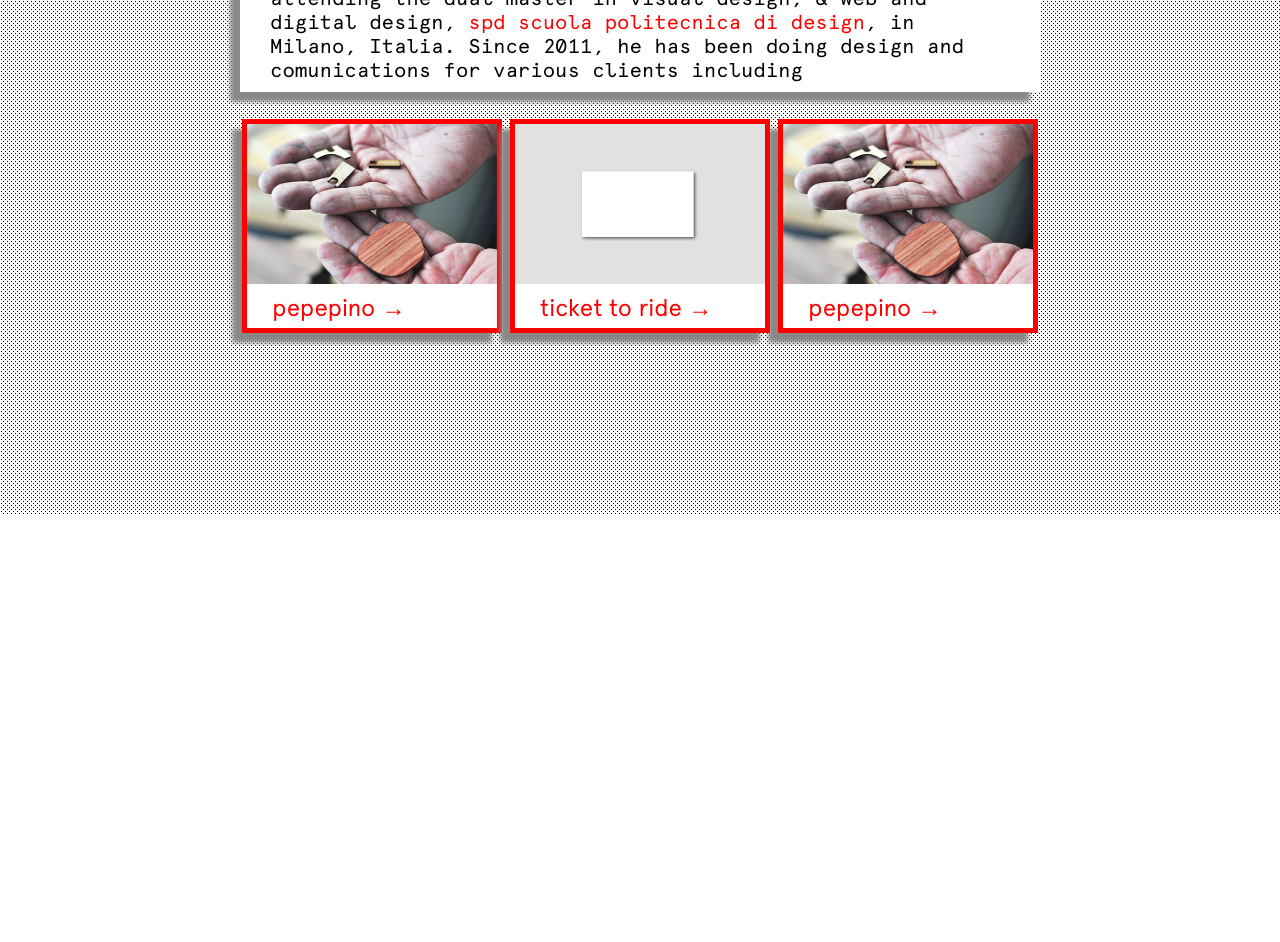
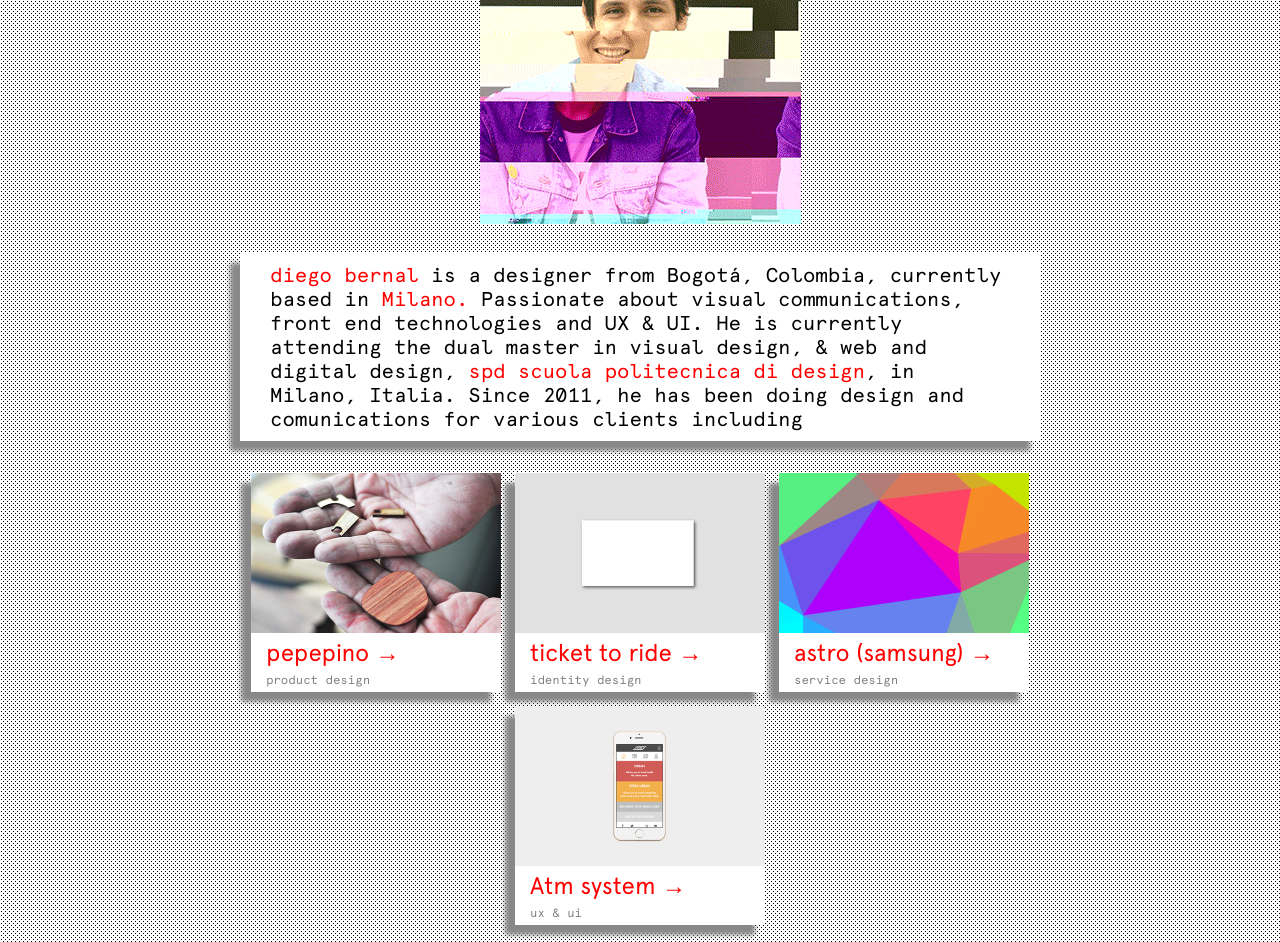
Before and after one commit to diegobernalh/diegobernalh.github.io, a plain HTML site: page index.html in a window 1280 px wide. Shown: the part 286-1228 px from the top of the page. Before the commit the page ends 800 px from the top, so only its background shows below. Drawn offline with nearby package versions, Linux system fonts and the light colour scheme.

Commit message:
picture changes and projects display

```diff
--- a/CSS/javascript_instagram.js
+++ b/CSS/javascript_instagram.js
@@ -33,6 +33,8 @@ $(function () {
     $("#dragbehance").draggable();
     $("#dragpepepino").draggable();
     $("#dragticket").draggable();
+    $("#dragastro").draggable();
+    $("#yo").draggable();
 });
 
 
--- a/CSS/style.css
+++ b/CSS/style.css
@@ -6,9 +6,8 @@ body {
 
     .bg {
         background-image: url(../img/dinos.gif);
+        background-size: 50%;
     }
-
-
     /*-----HOVER-----*/
 
     a {
@@ -21,8 +20,6 @@ a:hover {
         color: #00FF00;
         text-decoration: line-through;
     }
-
-
     /*-----LOGO-----*/
 
     .logo {
@@ -40,7 +37,8 @@ a:hover {
     h1 {
         position: fixed;
         top: 10px;
-    left: 170px;
+        left: 200px;
+        z-index: 1;
     }
 
     .contentnav {
@@ -51,8 +49,6 @@ h1 {
         margin-bottom: 50px;
         text-align: center;
     }
-
-
     /*-----CHECKBOXES-----*/
 
     input {
@@ -84,15 +80,22 @@ label {
         display: inline-block;
     }
 
+    .check {
+        color: black;
+    }
 
+    .check:hover {
+        background: none;
+        color: blue;
+        text-decoration: line-through;
+    }
     /*-----CONTENT-----*/
 
     .content {
         width: 100%;
         max-width: 800px;
         margin: auto;
-    background-color: white;
-    box-shadow: -10px 10px 5px #888888;
+        text-align: center;
     }
 
     .content-none {
@@ -107,12 +110,27 @@ label {
         padding: 10px 30px;
         text-align: left;
         margin: 25px 0;
+        background-color: white;
+        box-shadow: -10px 10px 5px #888888;
+    }
+
+    .photo {
+        text-align: center;
+        top: -240px;
+        z-index: -1;
+    }
+
+    .photo img {
+        width: 322px;
+        height: 320px;
     }
 
     .projectwrap {
         width: 100%;
         max-width: 800px;
-    margin: 0 auto;
+        margin: auto;
+        text-align: center;
+        font-size: 0;
     }
 
     .projectwrap-none {
@@ -120,21 +138,12 @@ label {
     }
 
     .project1 {
+        background-color: white;
+        box-shadow: -10px 10px 5px #888888;
+        margin: 7px;
+        cursor: move;
+        position: relative;
         display: inline-block;
-    margin: 2px;
-    background-color: white;
-    border: solid red 5px;
-    box-shadow: -10px 10px 5px #888888;
-    cursor: move;
-}
-
-.project2 {
-    display: inline-block;
-    margin: 2px;
-    background-color: white;
-    border: solid red 5px;
-    box-shadow: -10px 10px 5px #888888;
-    cursor: move;
     }
 
     img {
@@ -142,18 +151,20 @@ img {
         height: 160px;
     }
 
-.project1 p {
+    p {
         font-family: 'apercu';
         font-size: 24px;
-    padding: 0 20px;
+        padding: 0 10px;
         margin: 5px;
+        text-align: left;
     }
 
-.project2 p {
-    font-family: 'apercu';
-    font-size: 24px;
-    padding: 0 20px;
+    .description {
+        font-family: 'apercu-mono-webfont';
+        font-size: 12px;
         margin: 5px;
+        color: gray;
+        text-align: left;
     }
 
     .contact {
@@ -211,8 +222,6 @@ img {
         box-shadow: -10px 10px 5px #888888;
         cursor: move;
     }
-
-
     /*-----FONT-----*/
 
     @font-face {
@@ -229,8 +238,6 @@ img {
         font-family: 'TimesNewRamen-Regular';
         src: url('../font/TimesNewRamen-Regular.ttf') format('truetype');
     }
-
-
     /*-----MEDIA QUERIES
 
 @media (max-width: 900px) {
--- a/index.html
+++ b/index.html
@@ -32,19 +32,19 @@
 
         <div class="checkboxes">
             <input type="checkbox" id="projects" name="projects" checked="checked" />
-            <label for="projects"><span></span>Work</label>
+            <label for="projects"><span></span><a class="check">Work</a></label>
         </div>
         <div class="checkboxes">
             <input type="checkbox" id="background" name="background" />
-            <label for="background"><span></span>Dinos</label>
+            <label for="background"><span></span><a class="check">Dinos</a></label>
         </div>
         <div class="checkboxes">
             <input type="checkbox" id="bio" name="bio" checked="checked" />
-            <label for="bio"><span></span>About</label>
+            <label for="bio"><span></span><a class="check">About</a></label>
         </div>
         <div class="checkboxes">
             <input type="checkbox" id="email" name="email" />
-            <label for="email"><span></span>Contact</label>
+            <label for="email"><span></span><a class="check">Contact</a></label>
         </div>
 
     </div>
@@ -55,15 +55,19 @@
 
     </div>
 
+    <div class="photo"><img src="img/me.gif" title="me"> </div>
+
     <div class="content">
-        <p class="text"><a href="mailto:diegobernalh@yahoo.com" target="mail">diego bernal</a> is a designer from Bogotá, Colombia, currently based in <a href="img/dino.gif">Milano.</a> Passionate about visual communications, front end technologies and UX &amp; UI. He is currently attending the dual master in visual design, &amp; web and digital design, <a href="http://www.scuoladesign.com/" target="spd">spd scuola politecnica di design</a>, in Milano, Italia. Since 2011, he has been doing design and comunications for various clients including </p>
-
-
+        <p class="text" id="yo"><a href="mailto:diegobernalh@yahoo.com" target="mail">diego bernal</a> is a designer from Bogotá, Colombia, currently based in <a href="img/dino.gif">Milano.</a> Passionate about visual communications, front end technologies and UX &amp; UI. He is currently attending the dual master in visual design, &amp; web and digital design, <a href="http://www.scuoladesign.com/" target="spd">spd scuola politecnica di design</a>, in Milano, Italia. Since 2011, he has been doing design and comunications for various clients including </p>
 
 
 
 
     </div>
+
+
+
+
 
     <div class="projectwrap">
 
@@ -72,25 +76,36 @@
             <img src="img/thumbnail/pepepino.jpg">
             <a href="project1.html">
                 <p>pepepino &rarr;</p>
+                <p class="description">product design</p>
+            </a>
+        </div>
+
+
+        <div class="project1" id="dragticket">
+            <img src="img/thumbnail/ticket_to_ride.gif">
+            <a href="project1.html">
+                <p>ticket to ride &rarr;</p>
+                <p class="description">identity design</p>
             </a>
         </div>
 
 
 
 
-
-
-        <div class="project2" id="dragticket">
-            <img src="img/thumbnail/ticket_to_ride.gif">
+        <div class="project1" id="dragastro">
+            <img src="img/thumbnail/astro.gif">
             <a href="project1.html">
-                <p>ticket to ride &rarr;</p>
+                <p>astro (samsung) &rarr;</p>
+                <p class="description">service design</p>
             </a>
         </div>
 
-        <div class="project1">
-            <img src="img/thumbnail/pepepino.jpg">
+
+        <div class="project1" id="dragatm">
+            <img src="img/thumbnail/atm.jpg">
             <a href="project1.html">
-                <p>pepepino &rarr;</p>
+                <p>Atm system &rarr;</p>
+                <p class="description">ux &amp; ui</p>
             </a>
         </div>
 
```
Also changed, not shown: CSS/project1.css (+13 -1 lines), project1.html (+5 -5 lines), img/me.gif (added), img/thumbnail/astro.gif (added), img/thumbnail/atm.jpg (added). Lines whose indentation alone changed are shown as unchanged.
